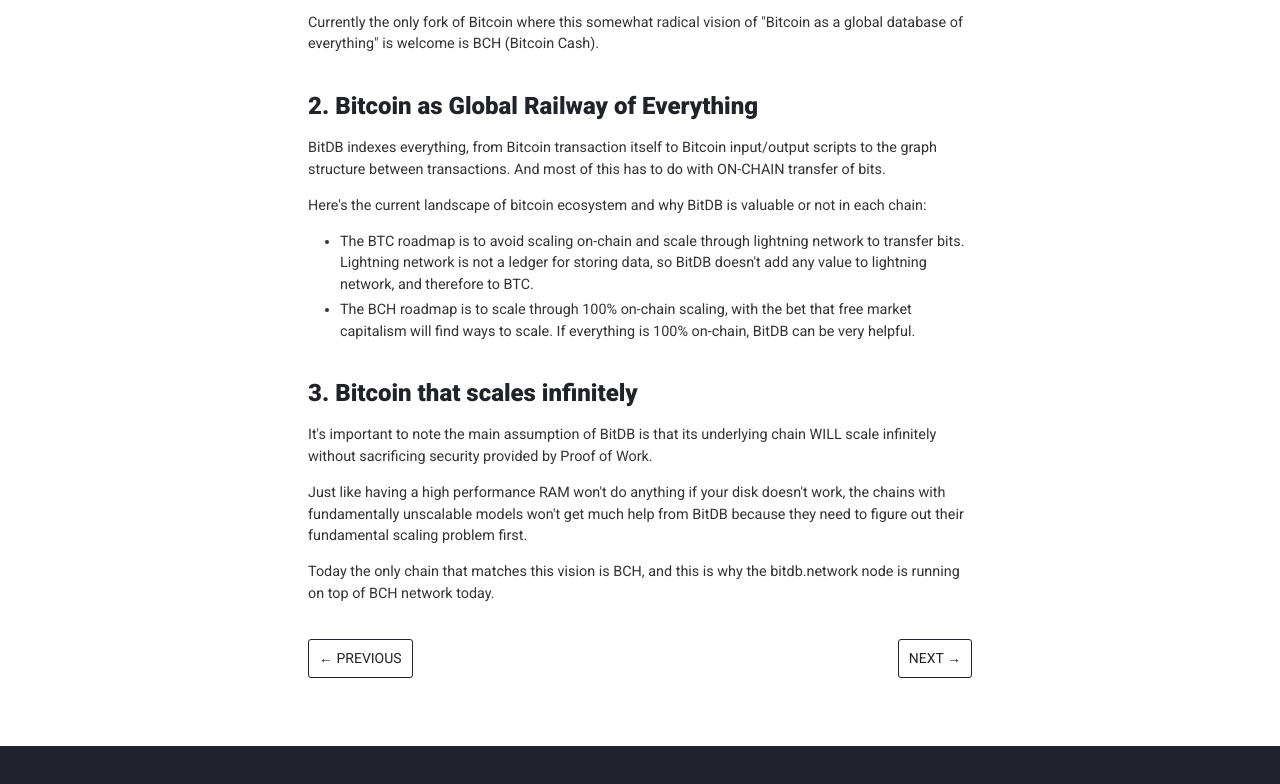
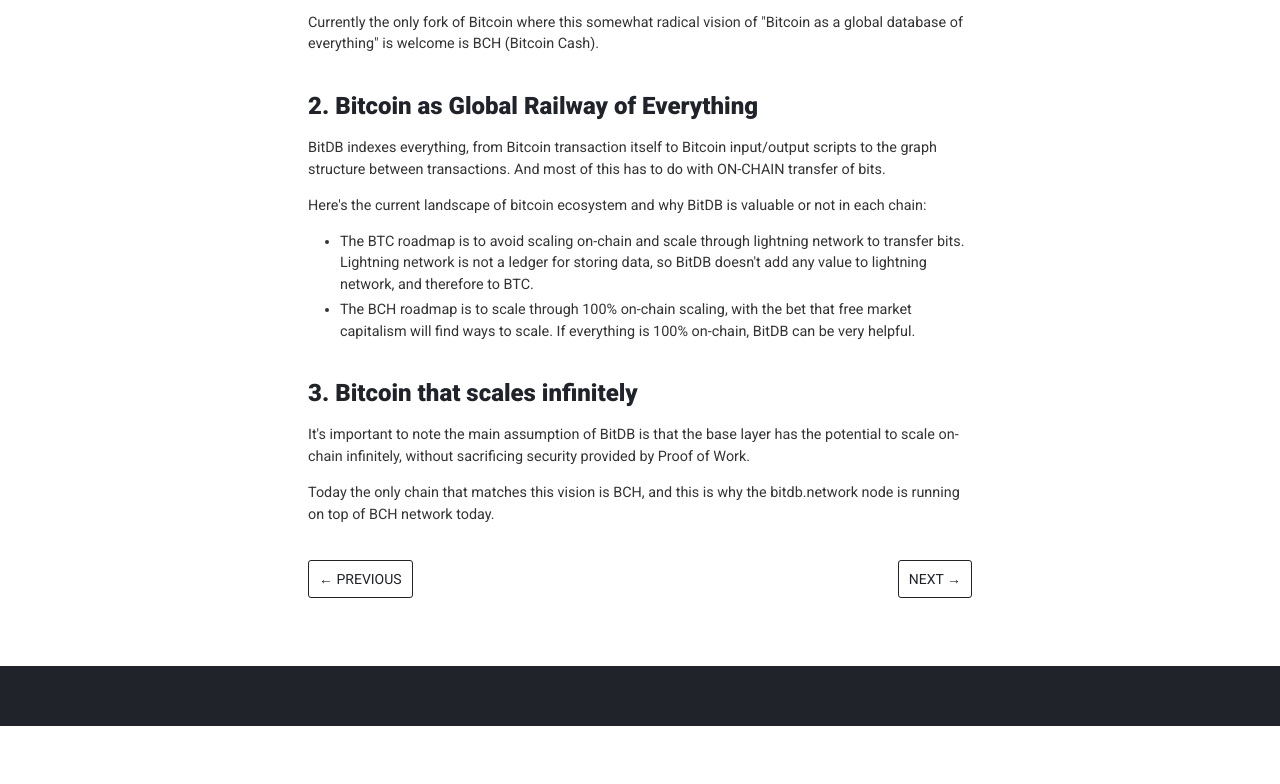
Before and after one commit to 21centurymotorcompany/bitdbdoc, a plain HTML site: page docs/chain.html in a window 1280 px wide. Shown: the part 577-1361 px from the top of the page. After the commit the page ends 1303 px from the top, so only its background shows below. Drawn offline with nearby package versions, Linux system fonts and the light colour scheme.

Commit message:
Deploy website
Deploy website version based on 4d657bdad4593ee761105713d812ed3709d1b91e

```diff
--- a/docs/chain.html
+++ b/docs/chain.html
@@ -41,7 +41,6 @@
 <li>The BCH roadmap is to scale through 100% on-chain scaling, with the bet that free market capitalism will find ways to scale. If everything is 100% on-chain, BitDB can be very helpful.</li>
 </ul>
 <h2><a class="anchor" aria-hidden="true" id="3-bitcoin-that-scales-infinitely"></a><a href="#3-bitcoin-that-scales-infinitely" aria-hidden="true" class="hash-link"><svg class="hash-link-icon" aria-hidden="true" height="16" version="1.1" viewBox="0 0 16 16" width="16"><path fill-rule="evenodd" d="M4 9h1v1H4c-1.5 0-3-1.69-3-3.5S2.55 3 4 3h4c1.45 0 3 1.69 3 3.5 0 1.41-.91 2.72-2 3.25V8.59c.58-.45 1-1.27 1-2.09C10 5.22 8.98 4 8 4H4c-.98 0-2 1.22-2 2.5S3 9 4 9zm9-3h-1v1h1c1 0 2 1.22 2 2.5S13.98 12 13 12H9c-.98 0-2-1.22-2-2.5 0-.83.42-1.64 1-2.09V6.25c-1.09.53-2 1.84-2 3.25C6 11.31 7.55 13 9 13h4c1.45 0 3-1.69 3-3.5S14.5 6 13 6z"></path></svg></a>3. Bitcoin that scales infinitely</h2>
-<p>It's important to note the main assumption of BitDB is that its underlying chain WILL scale infinitely without sacrificing security provided by Proof of Work.</p>
-<p>Just like having a high performance RAM won't do anything if your disk doesn't work, the chains with fundamentally unscalable models won't get much help from BitDB because they need to figure out their fundamental scaling problem first.</p>
+<p>It's important to note the main assumption of BitDB is that the base layer has the potential to scale on-chain infinitely, without sacrificing security provided by Proof of Work.</p>
 <p>Today the only chain that matches this vision is BCH, and this is why the bitdb.network node is running on top of BCH network today.</p>
 </span></div></article></div><div class="docs-prevnext"><a class="docs-prev button" href="/bitdbdoc/docs/diy"><span class="arrow-prev">← </span><span>Previous</span></a><a class="docs-next button" href="/bitdbdoc/docs/decentralized"><span>Next</span><span class="arrow-next"> →</span></a></div></div></div><nav class="onPageNav docOnPageNav"><ul class="toc-headings"><li><a href="#1-bitcoin-as-global-database-of-everything">1. Bitcoin as Global Database of Everything</a></li><li><a href="#2-bitcoin-as-global-railway-of-everything">2. Bitcoin as Global Railway of Everything</a></li><li><a href="#3-bitcoin-that-scales-infinitely">3. Bitcoin that scales infinitely</a></li></ul></nav></div><footer class="nav-footer" id="footer"></footer></div></body></html>
```
Also changed, not shown: docs/chain/index.html (+1 -2 lines).
